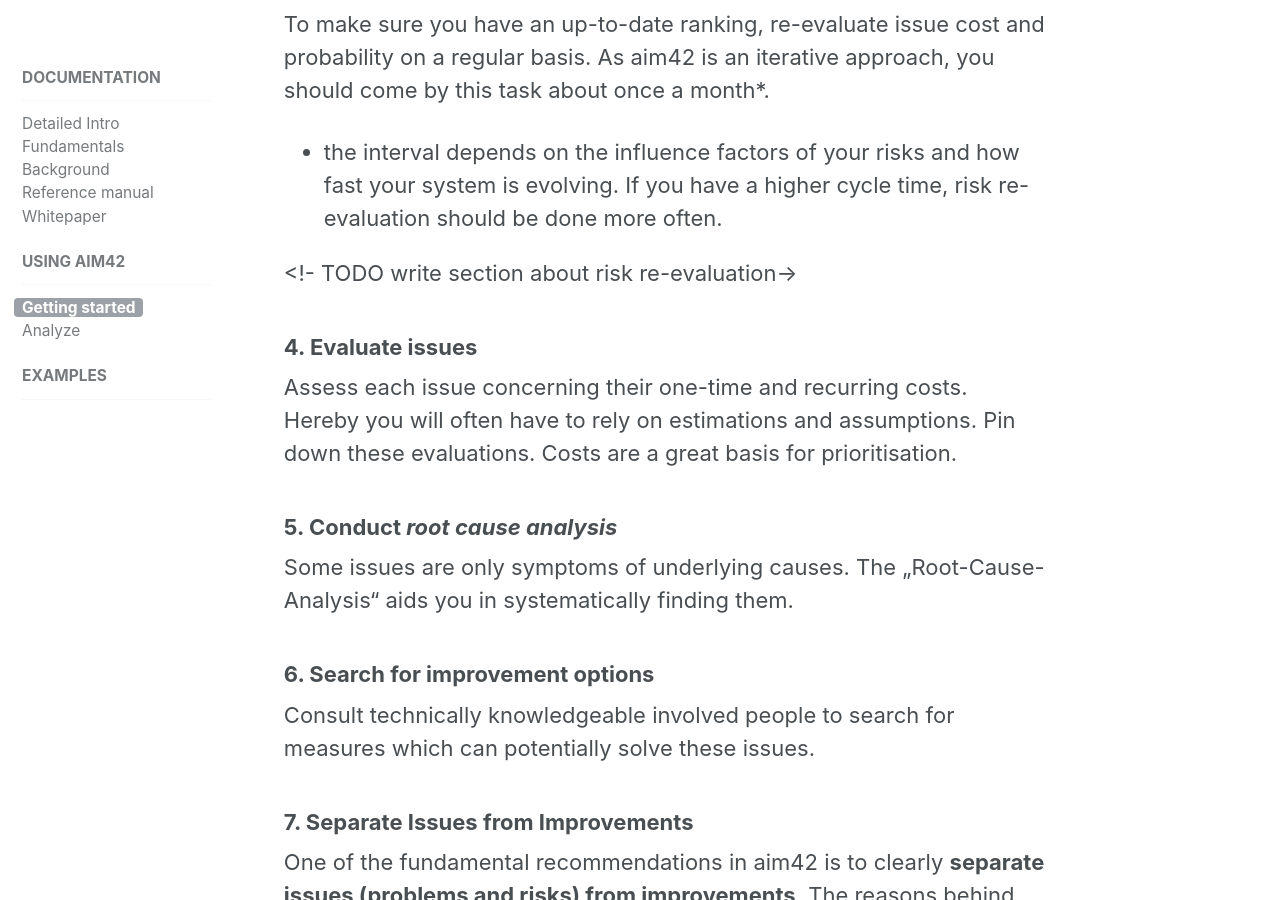
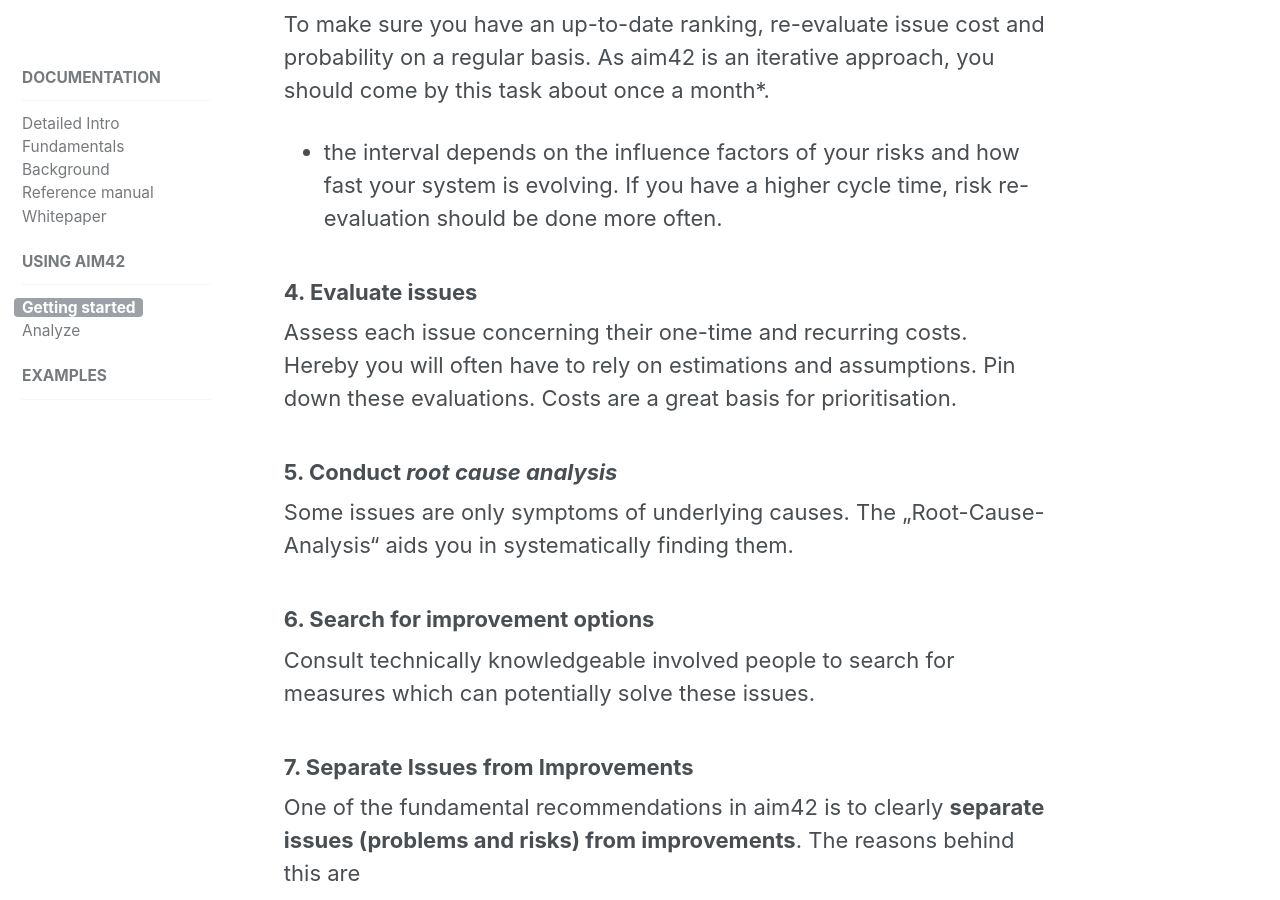
Before and after one commit to aim42/aim42.org-site, a Jekyll site: the page built from _apply/10-getting-started.md, in a window 1280 px wide and 900 px high, scrolled down 2181 px. Built offline with Jekyll 4.4.1, drawn with Linux system fonts in a browser that asks for light colours.

Commit message:
fixed: TODO was visible on website

```diff
--- a/_apply/10-getting-started.md
+++ b/_apply/10-getting-started.md
@@ -41,7 +41,7 @@ To make sure you have an up-to-date ranking, re-evaluate issue cost and probabil
 
 * the interval depends on the influence factors of your risks and how fast your system is evolving. If you have a higher cycle time, risk re-evaluation should be done more often.
 
-<!- TODO write section about risk re-evaluation->
+<!-- TODO write section about risk re-evaluation -->
 
 ### 4. Evaluate issues
 
```
